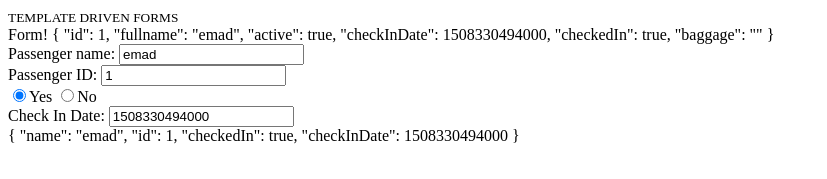
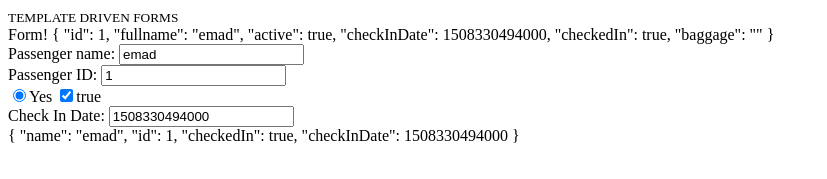
Before and after one commit to starmarketing/Angular-UltimateCourse, an Angular app: page / in a window 1280 px wide. Shown: the top 179 px of the page, without its empty margins (0-827 px from the left). Built offline with nearby package versions, Linux system fonts and the light colour scheme; data requests are answered from the project's data file.

Commit message:
Binding to checkbox completed

```diff
--- a/src/app/passenger-dashboard/components/passenger-form/passenger-form.component.html
+++ b/src/app/passenger-dashboard/components/passenger-form/passenger-form.component.html
@@ -23,12 +23,11 @@
     </label>
     <label>
         <input
-        type="radio"
-        [value]="false"
+        type="checkbox"
         name="checkedIn"
         [ngModel]="detail?.checkedIn"
         (ngModelChange)="toggleCheckIn($event)"
-        />No
+        />{{detail?.checkedIn}}
     </label>
   </div>
 
```
